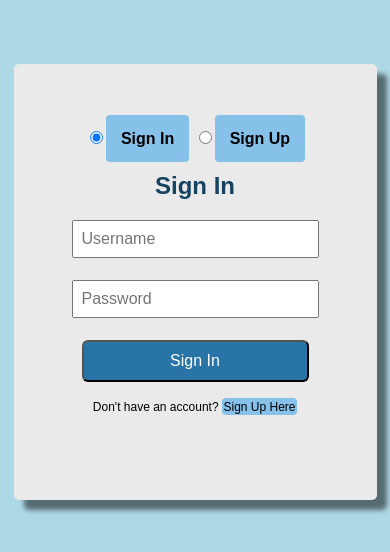
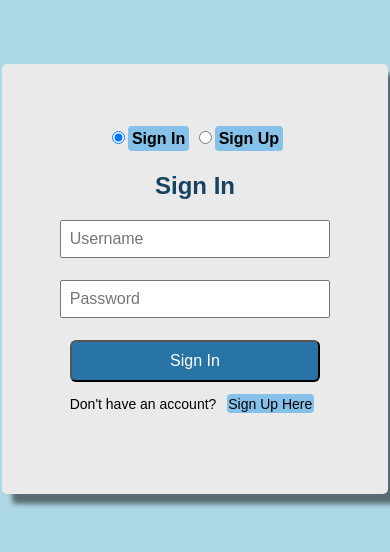
Before and after one commit to deepakumar19/e-comm, a plain HTML site: page SignInSignUp.html in a window 390 px wide. Drawn offline with Linux system fonts and the light colour scheme.

Commit message:
Added styles for signin-signup page

```diff
--- a/sign-signup.css
+++ b/sign-signup.css
@@ -13,7 +13,7 @@ body {
 }
 
 .signin-signup {
-    height:auto;
+    height: auto;
     width: 100%;
     margin-top: 4rem;
     margin-bottom: 4rem;
@@ -110,11 +110,18 @@ body {
     .sign-in-section label,
     .sign-up-section label {
         padding: 0.1rem;
+        margin: 0.4rem;
+
     }
 
-.sign-in-section p {
-   font-size: 12px;
-   padding: 6px;
-}
+    .sign-in-section p,
+    .sign-up-section p {
+        font-size: 14px;
+
+   }
+
+    .choice {
+        padding: 4px;
+    }
 
 }
```
